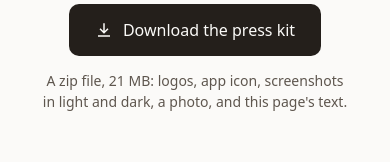
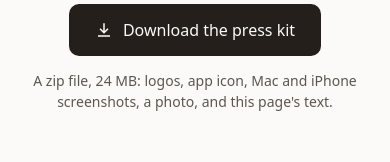
Before and after one commit to dwurgy/firn-site, a plain HTML site: page public/press.html in a window 390 px wide. Shown: the part 259-421 px from the top of the page. Drawn offline with Linux system fonts and the light colour scheme; a web font is replaced by a local one.

Commit message:
Press kit: add seven iPhone screenshots (#102)
The zip's screenshots folder now has mac/ (as before) and iphone/:
a page, spaces, tabs, groups, the command bar, Reader, and a summary,
from David's plain iPhone set (no captions, so writers can use them
as they like). Saved as JPEG (quality 92) so the zip stays under
Cloudflare's 25 MiB file limit (now 24 MB). README and the page's
download note updated to match.


Claude-Session: https://claude.ai/code/session_01Mwbk44pV8FnuacFMxZumEU

Co-authored-by: Claude <noreply@anthropic.com>

```diff
--- a/public/press.html
+++ b/public/press.html
@@ -43,7 +43,7 @@
 <main>
 <section class="intro"><h1 class="serif">Press kit</h1><p>Writing about Firn? Here's everything in one place.</p></section>
 <!-- Keep every line literally true, like the Privacy page. Copy is from the home page and the David Wurgler apps bio. -->
-<div class="give"><a class="btn" href="/assets/press/firn-press-kit.zip" download><svg viewBox="0 0 24 24" aria-hidden="true"><path d="M11 3h2v10.2l3.6-3.6 1.4 1.4-6 6-6-6 1.4-1.4 3.6 3.6zM4 19h16v2H4z"/></svg>Download the press kit</a><small>A zip file, 21 MB: logos, app icon, screenshots in light and dark, a photo, and this page's text.</small></div>
+<div class="give"><a class="btn" href="/assets/press/firn-press-kit.zip" download><svg viewBox="0 0 24 24" aria-hidden="true"><path d="M11 3h2v10.2l3.6-3.6 1.4 1.4-6 6-6-6 1.4-1.4 3.6 3.6zM4 19h16v2H4z"/></svg>Download the press kit</a><small>A zip file, 24 MB: logos, app icon, Mac and iPhone screenshots, a photo, and this page's text.</small></div>
 <article class="post">
 <h2 class="serif">About Firn</h2>
 <p>A calm, minimalist browser with vertical tabs, spaces, and split view. Now available for Mac.</p>
```
Also changed, not shown: 2 other files.
